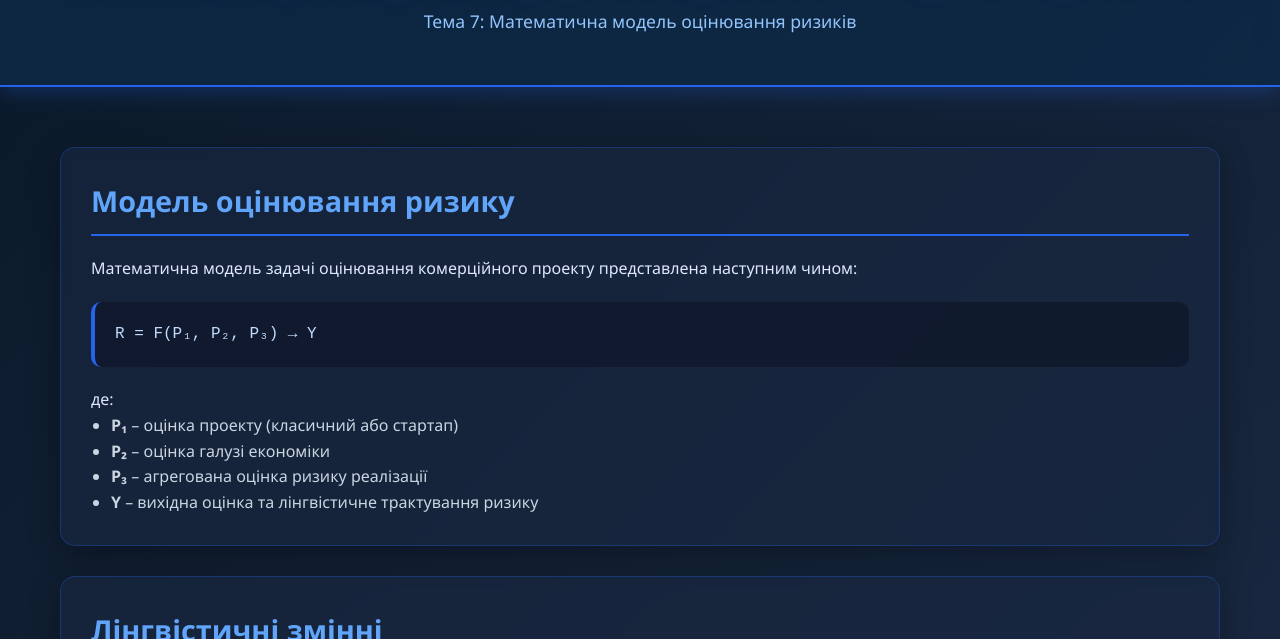
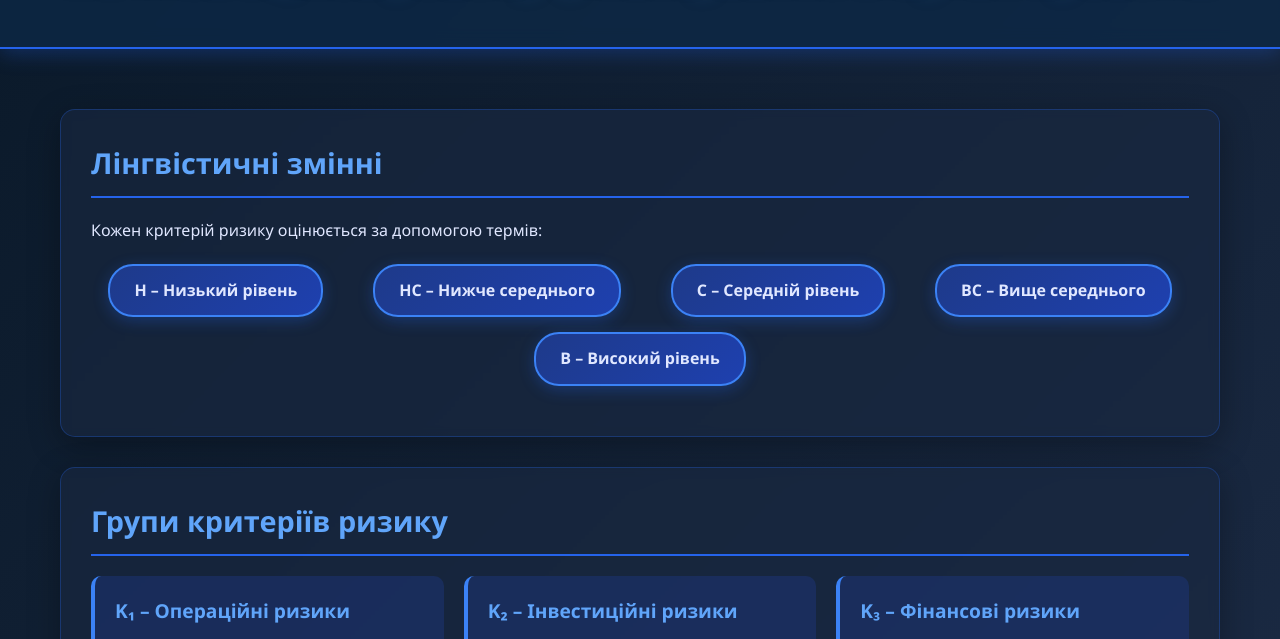
Before and after one commit to RomanKozar/startup-risk-evaluator, a plain HTML site: page index.html in a window 1280 px wide. Shown: the part 117-756 px from the top of the page. Drawn offline with Linux system fonts and the light colour scheme.

Commit message:
correct 1

```diff
--- a/index.html
+++ b/index.html
@@ -10,30 +10,10 @@
 		<header>
 			<div class="container">
 				<h1>Нечітка оцінка ризику фінансування стартап проектів</h1>
-				<p class="subtitle">Тема 7: Математична модель оцінювання ризиків</p>
 			</div>
 		</header>
 
 		<div class="container">
-			<div class="section">
-				<h2>Модель оцінювання ризику</h2>
-				<p>
-					Математична модель задачі оцінювання комерційного проекту представлена
-					наступним чином:
-				</p>
-				<div class="formula">R = F(P₁, P₂, P₃) → Y</div>
-				<p style="margin-top: 15px">де:</p>
-				<ul style="margin-left: 20px; color: #cbd5e1">
-					<li><strong>P₁</strong> – оцінка проекту (класичний або стартап)</li>
-					<li><strong>P₂</strong> – оцінка галузі економіки</li>
-					<li><strong>P₃</strong> – агрегована оцінка ризику реалізації</li>
-					<li>
-						<strong>Y</strong> – вихідна оцінка та лінгвістичне трактування
-						ризику
-					</li>
-				</ul>
-			</div>
-
 			<div class="section">
 				<h2>Лінгвістичні змінні</h2>
 				<p>Кожен критерій ризику оцінюється за допомогою термів:</p>
```
